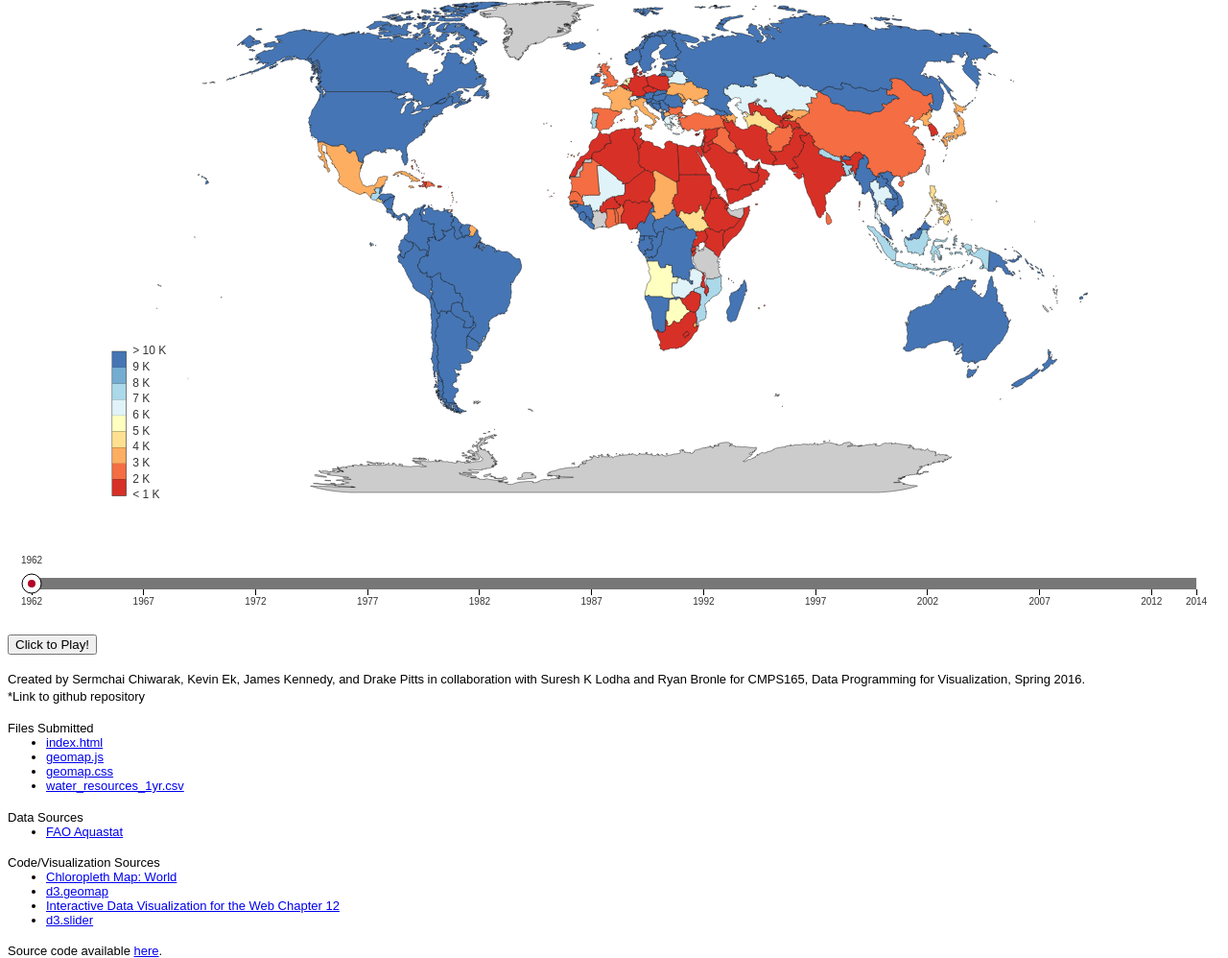
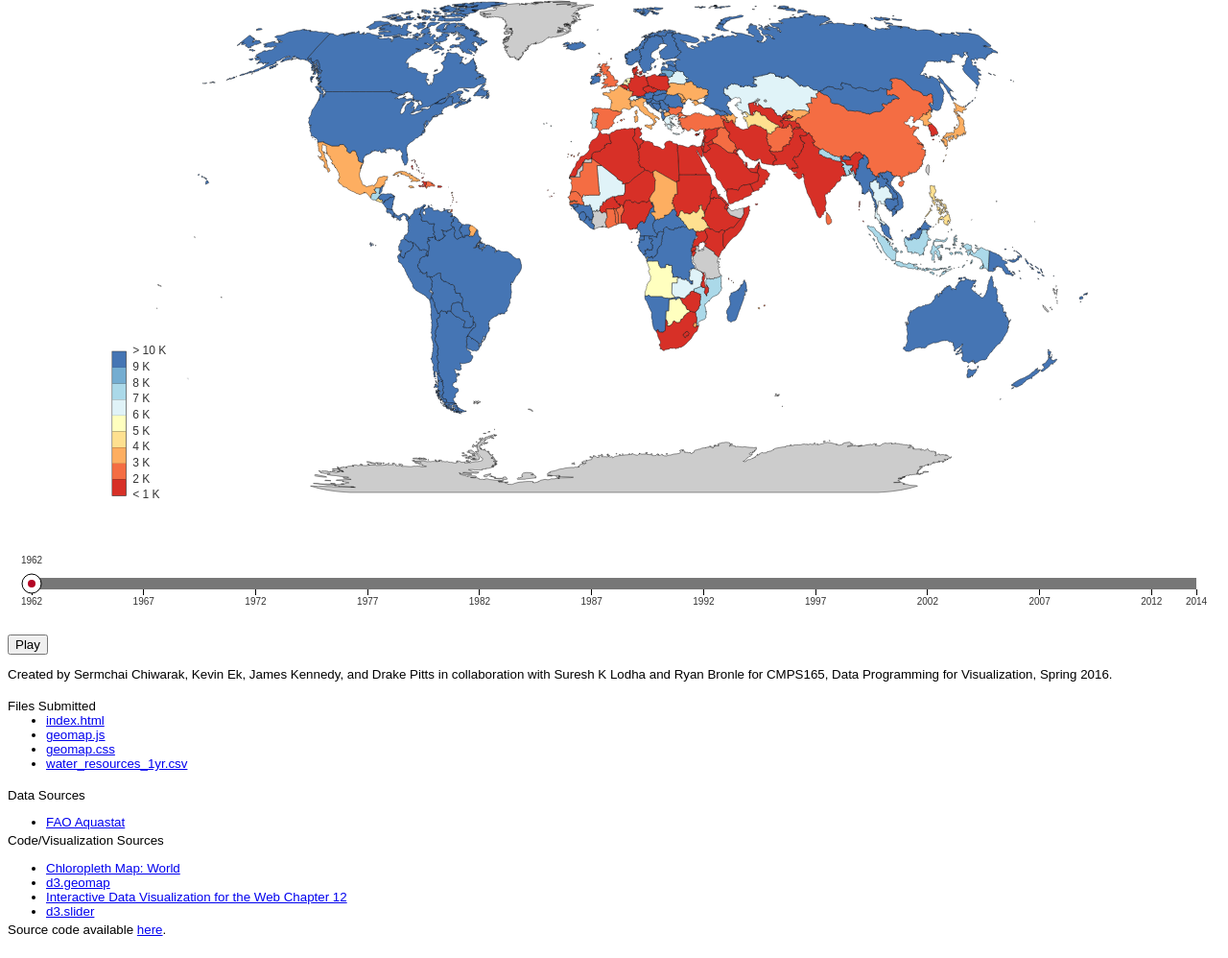
Before and after one commit to Drakeland/water-165, a website: page index.html in a window 1280 px wide. Shown: the part 208-1206 px from the top of the page at 96% size. After the commit the page ends 1184 px from the top, so only its background shows below. Drawn offline with nearby package versions, Linux system fonts and the light colour scheme.

Commit message:
Added slider interactivity and slider moves with animation.
Also some html revisions with css classes instead of embedded style
rules.

```diff
--- a/geomap.css
+++ b/geomap.css
@@ -1,21 +1,30 @@
 body {
     font-family: "Kozuka Gothic Pro", "Helvetica Light", sans-serif;
 }
+
 h1 {
     text-align: center;
     color: steelblue;
     margin-bottom: -10px;
     margin-top: -5px;
 }
+
 h2.units{
     text-align: center;
     color: lightsteelblue;
     margin-top: 0;
     padding-top: 0;
 }
+
 h4 {
     margin-bottom: -1em;
+    font-weight: normal;
 }
+
+.description, h4, ul {
+    font-size: 10pt;
+}
+
 #map {
     width: 1060px;
     height: 600px;
--- a/geomap.js
+++ b/geomap.js
@@ -8,11 +8,11 @@ var format = function(d) {
 
 //updates the year to display, changing colors and tooltip values
 var updateYear = function(newYear) {
-   d3.select('.yearlabel').text("Current year: " + newYear);
-   map.properties.column = newYear;
+    d3.select('.yearlabel').text("Current year: " + newYear);
+    map.properties.column = newYear;
 
-   // Add new fill styles based on data values.
-   map.data.forEach(function (d) {
+    // Add new fill styles based on data values.
+    map.data.forEach(function (d) {
        var uid = d[map.properties.unitId],
            val = d[map.properties.column],
            fill = map.colorScale(val);
@@ -36,7 +36,7 @@ var updateYear = function(newYear) {
            val = map.properties.format(val);
            unit.select('title').text('' + text + '\n\n' + map.properties.column + ': ' + val);
        }
-   });
+    });
 }
 
 var years = ['1962', '1967', '1972', '1977', '1982', '1987',
@@ -44,13 +44,17 @@ var years = ['1962', '1967', '1972', '1977', '1982', '1987',
 
 var stepYear = function() {
     if (typeof stepYear.i == 'undefined') stepYear.i = 0;
+    // move handle of slider
+    slider.setValue(years[stepYear.i]);
+    // update map
     updateYear(years[stepYear.i]);
     stepYear.i = (stepYear.i + 1) % years.length;
 }
 
-var animateIT = function() {
+var animateIt = function() {
     var interval = setInterval(stepYear, 1000),
         duration = 1000 * years.length + 1;
+
     setTimeout(clearInterval, duration, interval);
 }
 
@@ -62,14 +66,19 @@ var map = d3.geomap.choropleth()
     .format(format)
     .legend(true)
     .unitId('Country Code')
-    .scale(0,100000)
+    .scale(0, 100000)
     .duration('1000');
+
+var slideYear = function(_slider) {
+    updateYear(_slider.value());
+}
 
 var slider = d3.slider()
     .min(years[0])
     .max(years[years.length-1])
     .tickValues(years)
     .stepValues(years)
+    .callback(slideYear)
     .tickFormat(d3.format("d"));
 
 d3.csv('water_res_full_formatted.csv', function(error, data) {
--- a/index.html
+++ b/index.html
@@ -27,14 +27,11 @@
 
     <div id="map"></div>
     <div id="slider"></div>
-    <button onclick="animateIT()"> Click to Play! </button>
+    <button onclick="animateIt()" id="play">Play</button>
 
-    <p><font size="2"> Created by Sermchai Chiwarak, Kevin Ek, James Kennedy, and Drake Pitts in collaboration with Suresh K Lodha and Ryan Bronle for CMPS165, Data Programming for Visualization, Spring 2016.
-    <br>
-        *Link to github repository</font></p>
+    <p class="description">Created by Sermchai Chiwarak, Kevin Ek, James Kennedy, and Drake Pitts in collaboration with Suresh K Lodha and Ryan Bronle for CMPS165, Data Programming for Visualization, Spring 2016.</p>
 
-    <font size="2">
-        <h4><span style="font-weight:normal">Files Submitted</span></h4>
+    <h4>Files Submitted</h4>
     <ul>
         <li><a href="https://github.com/Drakeland/water-165/blob/gh-pages/index.html">index.html</a></li>
         <li><a href="https://github.com/Drakeland/water-165/blob/gh-pages/geomap.js">geomap.js</a></li>
@@ -42,12 +39,12 @@
         <li><a href="https://github.com/Drakeland/water-165/blob/gh-pages/water_resources_1yr.csv">water_resources_1yr.csv</a></li>
     </ul>
 
-    <h4><span style="font-weight:normal">Data Sources</span></h4>
+    <h4>Data Sources</span>
     <ul>
         <li><a href="http://www.fao.org/nr/water/aquastat/data/query/index.html">FAO Aquastat</a></li>
     </ul>
 
-    <h4><span style="font-weight:normal">Code/Visualization Sources</span></h4>
+    <h4>Code/Visualization Sources</span>
     <ul>
         <li><a href="https://d3-geomap.github.io/map/choropleth/world/">Chloropleth Map: World</a></li>
         <li><a href="https://d3-geomap.github.io/">d3.geomap</a></li>
@@ -56,8 +53,7 @@
 http://sujeetsr.github.io/d3.slider/">d3.slider</a></li>
     </ul>
 
-        <h4><span style="font-weight:normal">Source code available <a href="https://github.com/Drakeland/water-165">here</a>.</span></h4>
-</font>
+        <h4>Source code available <a href="https://github.com/Drakeland/water-165">here</a>.</h4>
 
 </body>
 </html>
```
